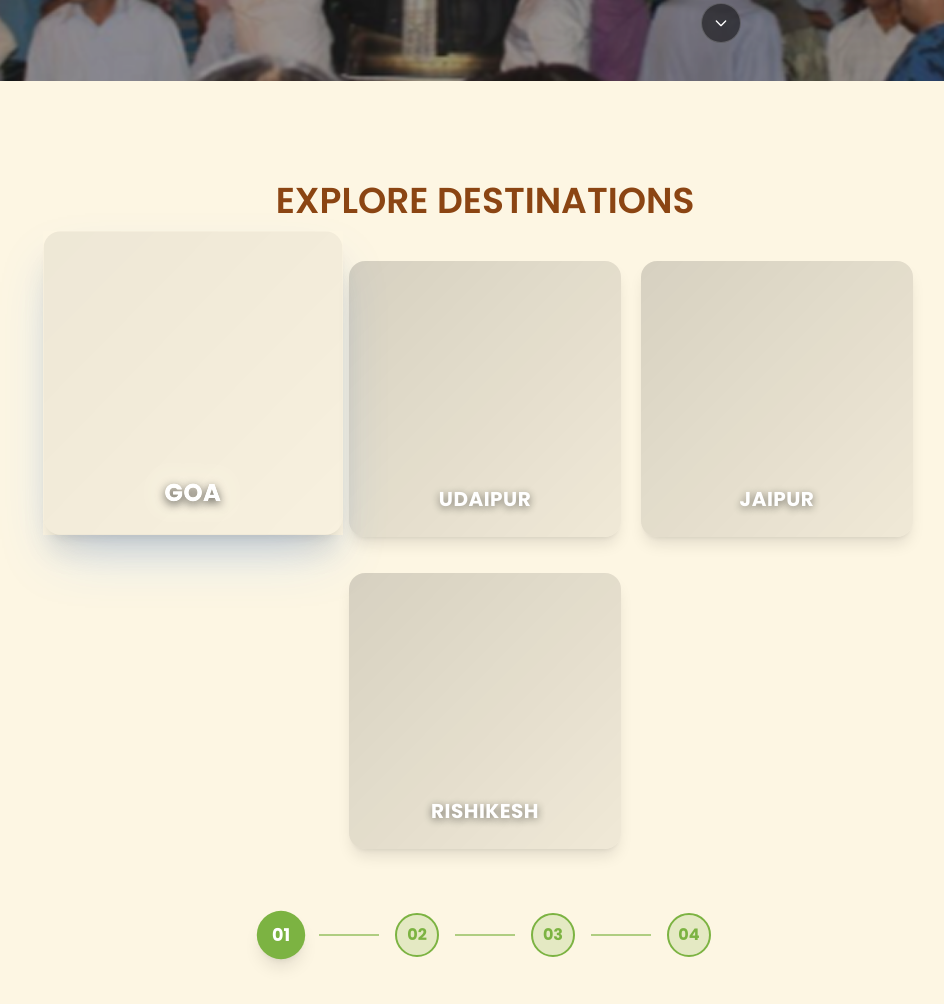
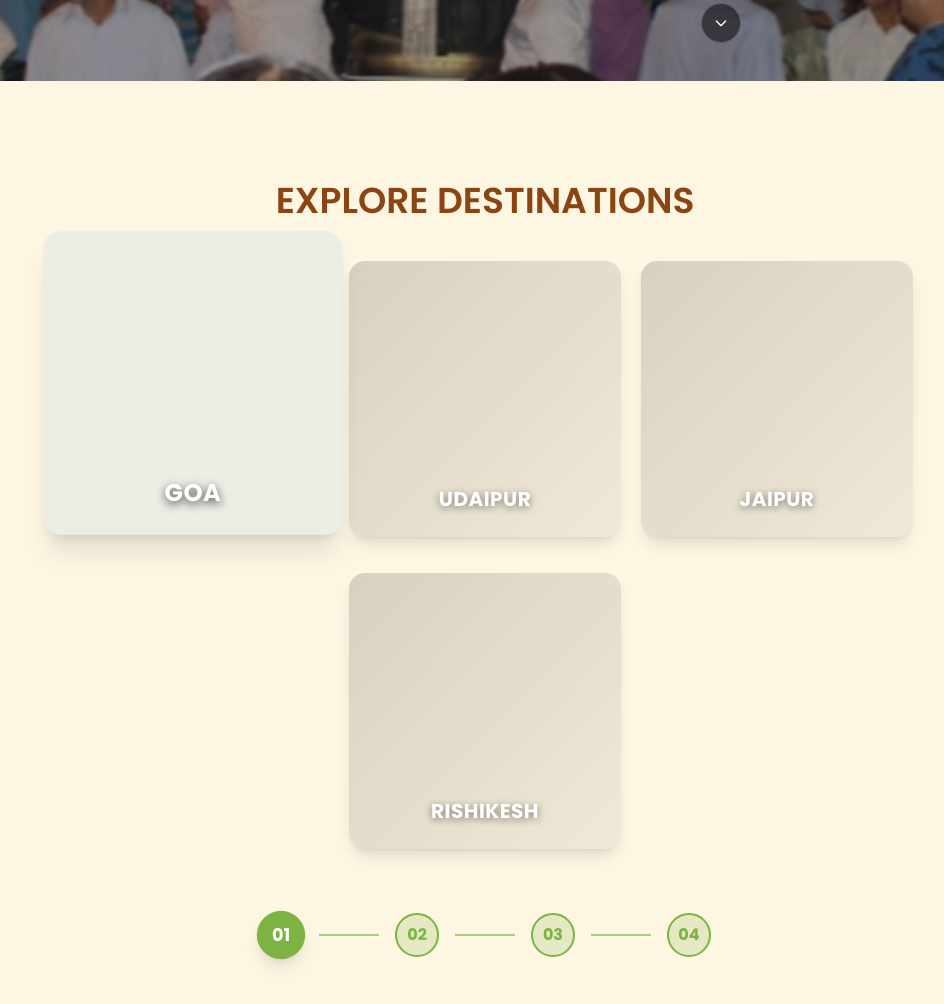
Before and after one commit to katrine-daniel/Goa-Blog-1, a plain HTML site: page index.html in a window 1280 px wide. Shown: the part 719-1723 px from the top of the page, without its empty margins (155-1099 px from the left). Drawn offline with nearby package versions, Linux system fonts and the light colour scheme.

Commit message:
index.html

```diff
--- a/index.html
+++ b/index.html
@@ -151,7 +151,26 @@
         </div>
     </div>
 
-    <!-- Explore Destinations Section -->
+    <!-- Add this CSS to your global stylesheet or in a <style> tag -->
+<style>
+/* Hide scrollbar for Chrome, Safari and Opera */
+.scrollbar-hide::-webkit-scrollbar {
+    display: none;
+}
+
+/* Hide scrollbar for IE, Edge and Firefox */
+.scrollbar-hide {
+    -ms-overflow-style: none;  /* IE and Edge */
+    scrollbar-width: none;  /* Firefox */
+}
+
+/* Contain hover effects within boundaries */
+.destination-container {
+    isolation: isolate;
+}
+</style>
+
+<!-- Explore Destinations Section -->
 <section class="bg-gradient-to-b from-cream to-cream py-12 sm:py-16 lg:py-20 px-4 sm:px-6 lg:px-10 relative">
     <div class="destinations-container max-w-7xl mx-auto relative px-2 sm:px-4 lg:px-8 xl:px-12 2xl:px-16 pb-4 transition-all duration-300">
         <h2 class="text-center text-2xl sm:text-3xl lg:text-4xl font-semibold text-brown-custom my-4 sm:my-5 mb-8 sm:mb-10 leading-tight font-poppins">
@@ -161,12 +180,14 @@
         <!-- Single responsive container -->
         <div class="mb-8 lg:mb-10">
             <!-- Mobile: Horizontal scroll, Desktop: Flex wrap -->
-            <div class="overflow-x-auto lg:overflow-x-visible pb-4 scrollbar-hide">
-                <div class="flex gap-3 sm:gap-4 lg:gap-5 min-w-max lg:min-w-0 px-2 sm:px-4 lg:px-0 lg:justify-center lg:flex-wrap">
+            <div class="overflow-x-auto lg:overflow-x-visible pb-4 scrollbar-hide destination-container">
+                <div class="flex gap-3 sm:gap-4 lg:gap-5 min-w-max lg:min-w-0 px-2 sm:px-4 lg:px-0 lg:justify-center lg:flex-wrap overflow-visible">
                     <!-- Destination Card 1 - Goa -->
-                    <div class="destination-card relative cursor-pointer transition-all duration-[600ms] ease-[cubic-bezier(0.25,0.46,0.45,0.94)] transform-gpu flex-shrink-0 lg:flex-shrink -translate-y-2 sm:-translate-y-3 lg:-translate-y-4 scale-105 sm:scale-108 lg:scale-110 shadow-xl sm:shadow-2xl shadow-blue-500/20 sm:shadow-blue-500/25 brightness-110 mb-4 group">
+                    <div class="destination-card relative cursor-pointer transition-all duration-[600ms] ease-[cubic-bezier(0.25,0.46,0.45,0.94)] transform-gpu flex-shrink-0 lg:flex-shrink -translate-y-2 sm:-translate-y-3 lg:-translate-y-4 scale-105 sm:scale-108 lg:scale-110 mb-4 group">
                         <div class="w-56 h-64 sm:w-60 sm:h-68 lg:w-68 lg:h-69 rounded-xl sm:rounded-2xl relative overflow-hidden shadow-lg sm:shadow-xl bg-dest-1 bg-cover bg-center">
-                            <div class="absolute inset-0 bg-gradient-to-br from-black/30 to-black/10 opacity-20"></div>
+                            <!-- Contained shadow overlay -->
+                            <div class="absolute -inset-2 bg-blue-500/10 rounded-xl sm:rounded-2xl blur-sm opacity-80"></div>
+                            <div class="absolute inset-0 bg-gradient-to-br from-black/30 to-black/10 opacity-20 relative z-10"></div>
                             <div class="absolute left-1/2 transform -translate-x-1/2 bottom-4 sm:bottom-5 lg:bottom-6 text-base sm:text-lg lg:text-xl text-white font-bold uppercase tracking-wide z-20 scale-105 sm:scale-108 lg:scale-110 font-poppins" style="text-shadow: 0 2px 8px rgba(0, 0, 0, 0.7), 0 0 20px rgba(255, 255, 255, 0.3);">
                                 GOA
                             </div>
```
